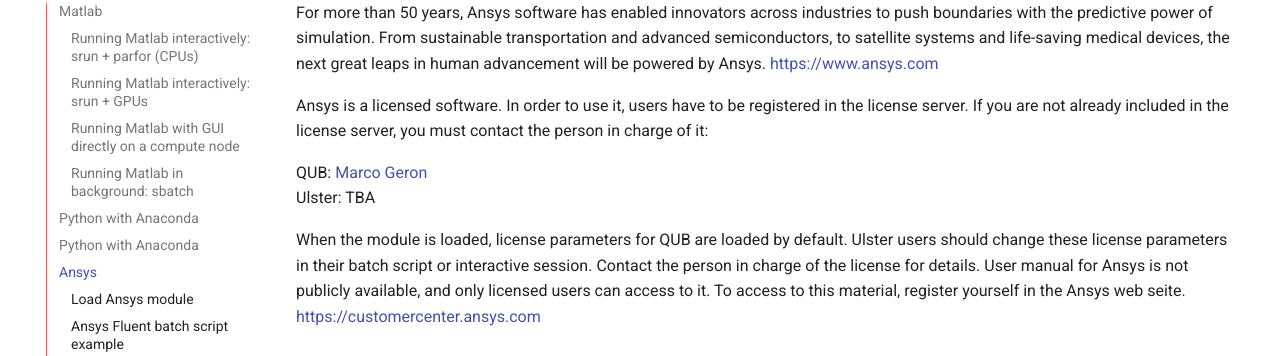
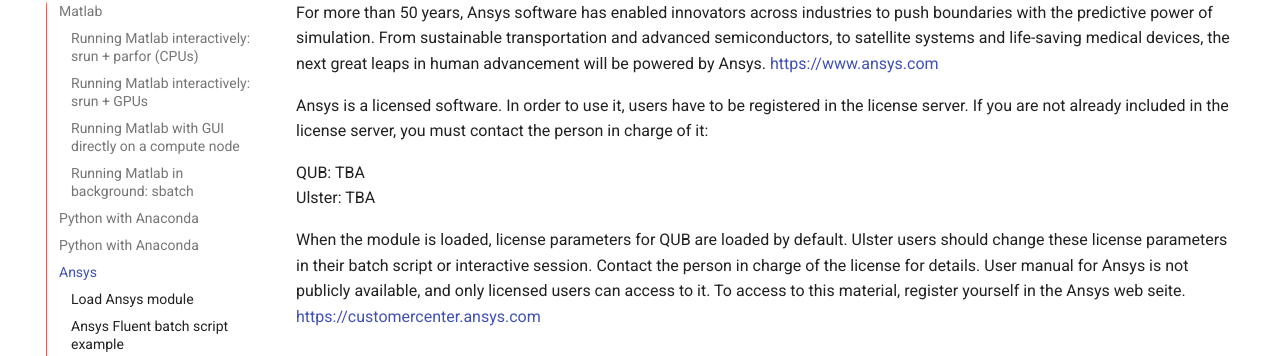
Before and after one commit to ethanbradley/nihpc-documentation, an MkDocs documentation site: the page built from docs/Applications.md, in a window 1280 px wide and 900 px high, scrolled down 3486 px. Shown: the part 97-453 px from the top of the window. Built offline with MkDocs 1.6.1 and Material for MkDocs 9.7.7, drawn with Linux system fonts in a browser that asks for light colours.

Commit message:
Update Applications.md

```diff
--- a/docs/Applications.md
+++ b/docs/Applications.md
@@ -125,7 +125,7 @@
 
 Ansys is a licensed software. In order to use it, users have to be registered in the license server. If you are not already included in the license server, you must contact the person in charge of it:
 
-QUB: [Marco Geron](mailto:m.geron@qub.ac.uk) </br>
+QUB: TBA </br>
 Ulster: TBA
 
 When the module is loaded, license parameters for QUB are loaded by default. Ulster users should change these license parameters in their batch script or interactive session. Contact the person in charge of the license for details.
```
